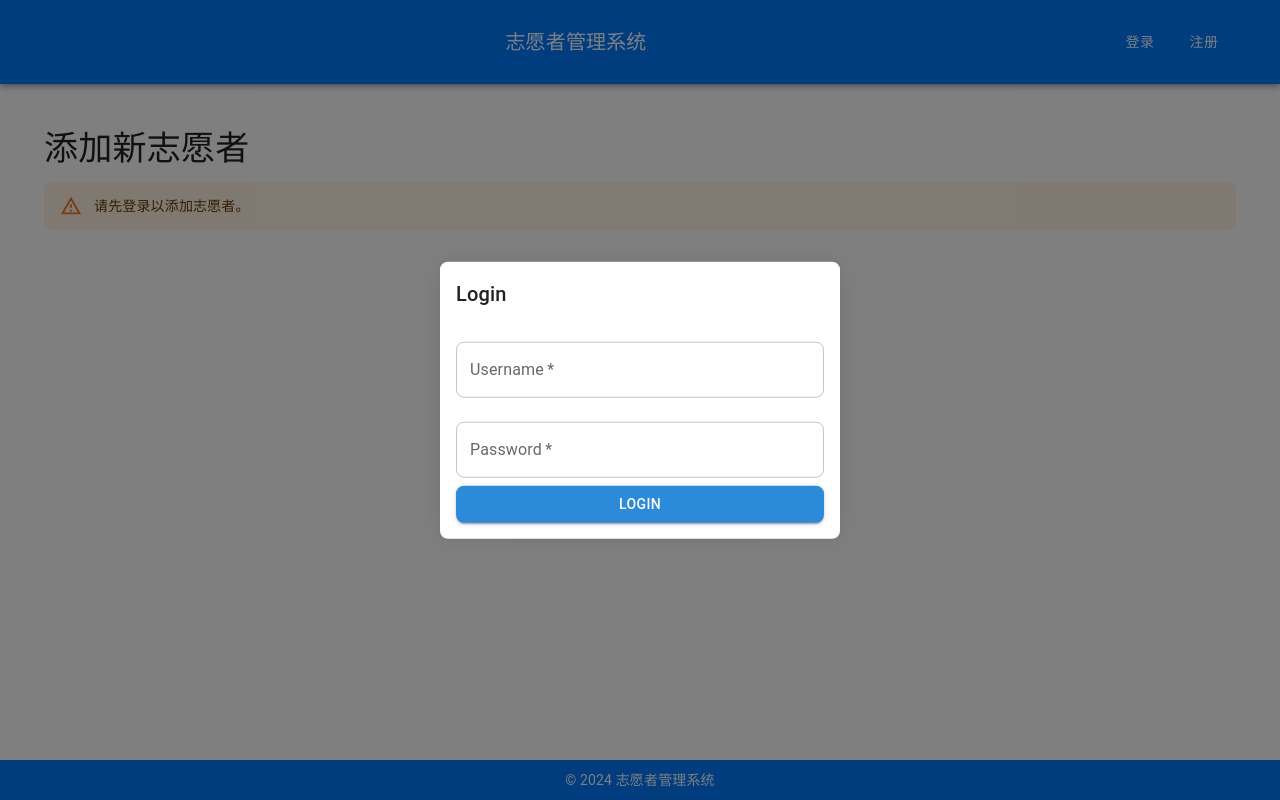
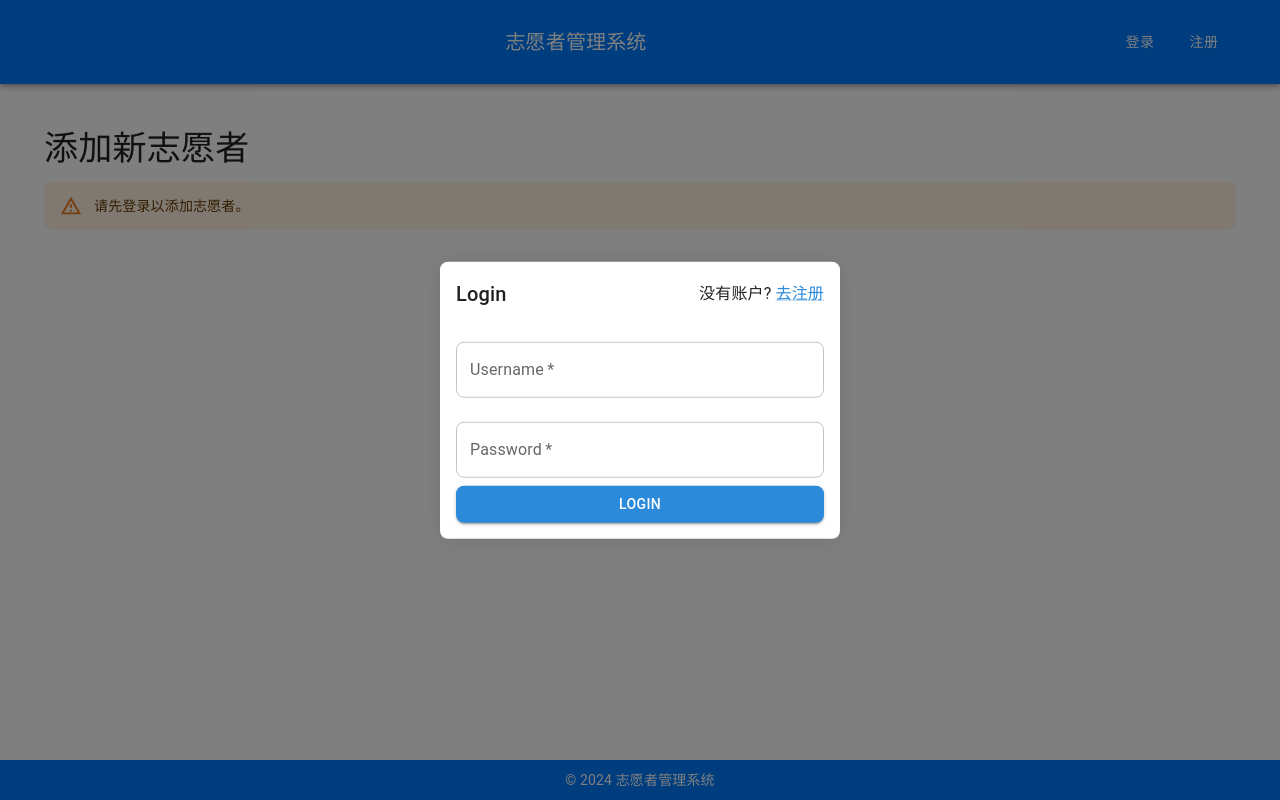
Before and after one commit to hhyufan/VolunteerManagement, a React (Vite) app in the folder frontend/: page /add-volunteer in a window 1280 px wide. Both pictures are taken after a click on the button "登录". Built offline with nearby package versions, Linux system fonts and the light colour scheme.

Commit message:
feat: 登录注册增加右上角跳转相对表单功能

```diff
--- a/frontend/src/App.jsx
+++ b/frontend/src/App.jsx
@@ -6,6 +6,8 @@ import AddVolunteerPage from './pages/AddVolunteerPage';
 import Layout from './layout/Layout.jsx';
 import { library } from '@fortawesome/fontawesome-svg-core';
 import { fas } from '@fortawesome/free-solid-svg-icons';
+import RegisterForm from "./components/RegisterForm.jsx";
+import LoginForm from "./components/LoginForm.jsx";
 // 将font矢量图标增加到库中.
 library.add(fas);
 const App = () => {
--- a/frontend/src/components/LoginForm.jsx
+++ b/frontend/src/components/LoginForm.jsx
@@ -1,8 +1,9 @@
 import React, { useState } from 'react';
-import { Box, Button, TextField, Typography, Modal } from '@mui/material';
+import { Box, Button, TextField, Typography, Modal, Link } from '@mui/material';
 import { loginAdmin } from '../services/api';
 import "../theme/style.scss"
-const LoginForm = ({ onClose, onSuccess }) => {
+
+const LoginForm = ({ onClose, onSuccess, setShowRegister }) => {
     const [username, setUsername] = useState('');
     const [password, setPassword] = useState('');
     const [error, setError] = useState('');
@@ -21,10 +22,23 @@ const LoginForm = ({ onClose, onSuccess }) => {
         }
     };
 
+    const handleSwitchToRegister = () => {
+        setShowRegister(true); // 切换到注册表单
+        onClose(); // 关闭登录表单
+    };
+
     return (
         <Modal open onClose={onClose}>
             <Box className="modal">
-                <Typography variant="h6" component="h2" mb={2}>Login</Typography>
+                <Box display="flex" justifyContent="space-between" alignItems="center" mb={2}>
+                    <Typography variant="h6" component="h2">Login</Typography>
+                    <Typography variant="body1">
+                        没有账户?{' '}
+                        <Link component="button" variant="body1" onClick={handleSwitchToRegister}>
+                            去注册
+                        </Link>
+                    </Typography>
+                </Box>
                 <form onSubmit={handleSubmit}>
                     <TextField
                         fullWidth
--- a/frontend/src/components/RegisterForm.jsx
+++ b/frontend/src/components/RegisterForm.jsx
@@ -1,9 +1,9 @@
 import React, { useState } from 'react';
-import { Box, Button, TextField, Typography, Modal } from '@mui/material';
+import { Box, Button, TextField, Typography, Modal, Link } from '@mui/material';
 import { registerAdmin } from '../services/api'; // 假设你已经有一个 registerAdmin 的 API 方法
 import "../theme/style.scss"
 
-const RegisterForm = ({ onClose, onSuccess }) => {
+const RegisterForm = ({ onClose, onSuccess, setShowLogin }) => {
     const [username, setUsername] = useState('');
     const [password, setPassword] = useState('');
     const [confirmPassword, setConfirmPassword] = useState('');
@@ -30,10 +30,23 @@ const RegisterForm = ({ onClose, onSuccess }) => {
         }
     };
 
+    const handleSwitchToLogin = () => {
+        setShowLogin(true); // 切换到登录表单
+        onClose(); // 关闭注册表单
+    };
+
     return (
         <Modal open onClose={onClose}>
             <Box className="modal">
-                <Typography variant="h6" component="h2" mb={2}>Register</Typography>
+                <Box display="flex" justifyContent="space-between" alignItems="center" mb={2}>
+                    <Typography variant="h6" component="h2">Register</Typography>
+                    <Typography variant="body1">
+                        已有账户?{' '}
+                        <Link component="button" variant="body1" onClick={handleSwitchToLogin}>
+                            去登录
+                        </Link>
+                    </Typography>
+                </Box>
                 <form onSubmit={handleSubmit}>
                     <TextField
                         fullWidth
--- a/frontend/src/layout/Layout.jsx
+++ b/frontend/src/layout/Layout.jsx
@@ -55,8 +55,8 @@ const Layout = () => {
                 </Toolbar>
             </AppBar>
 
-            {showLogin && <LoginForm onClose={() => setShowLogin(false)} onSuccess={handleLoginSuccess} />}
-            {showRegister && <RegisterForm onClose={() => setShowRegister(false)} onSuccess={handleRegisterSuccess} />}
+            {showLogin && <LoginForm onClose={() => setShowLogin(false)} onSuccess={handleLoginSuccess}  setShowRegister={setShowRegister} />}
+            {showRegister && <RegisterForm onClose={() => setShowRegister(false)} onSuccess={handleRegisterSuccess}  setShowLogin={setShowLogin} />}
 
             <Box className="main-content">
                 {user && (
```
